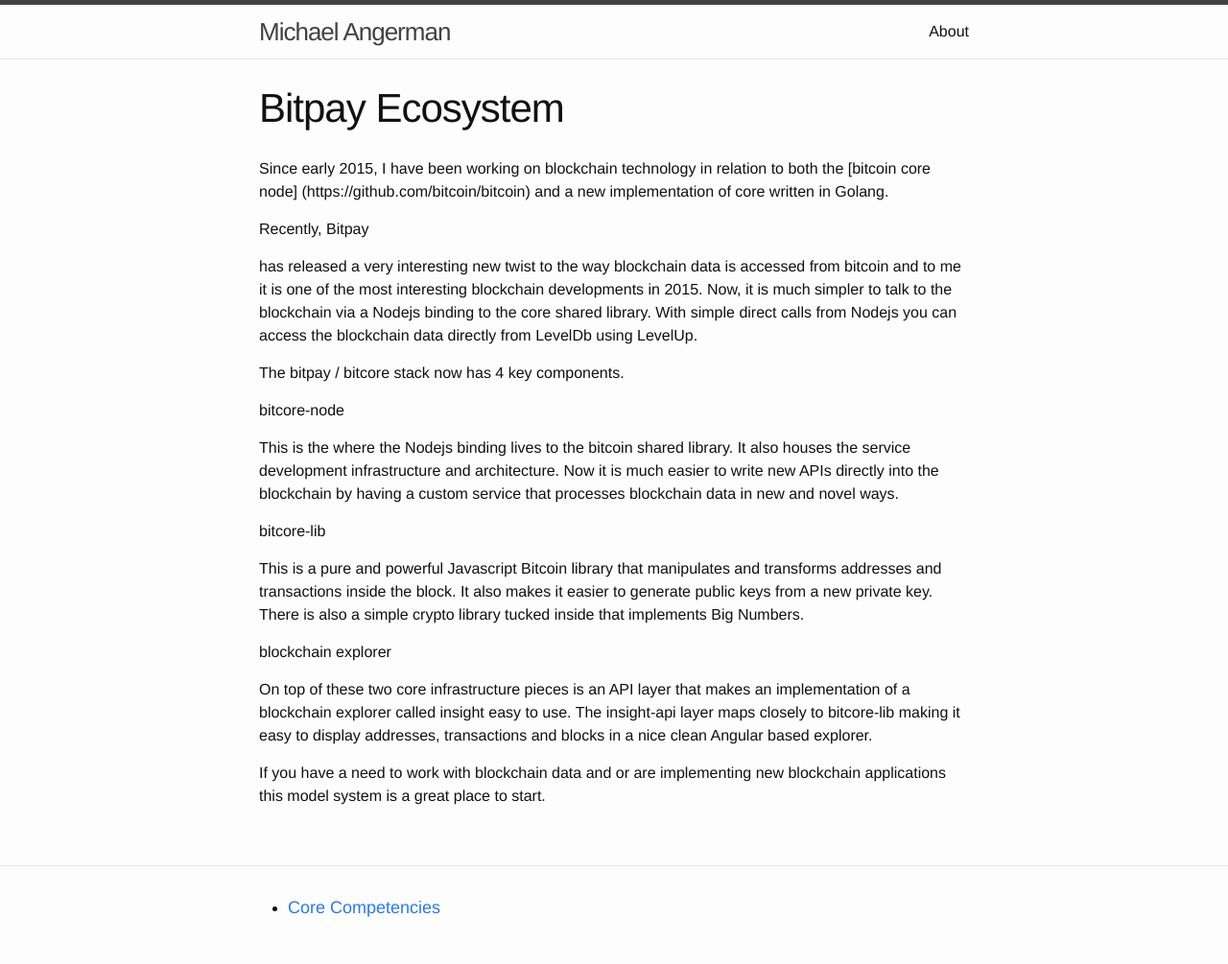
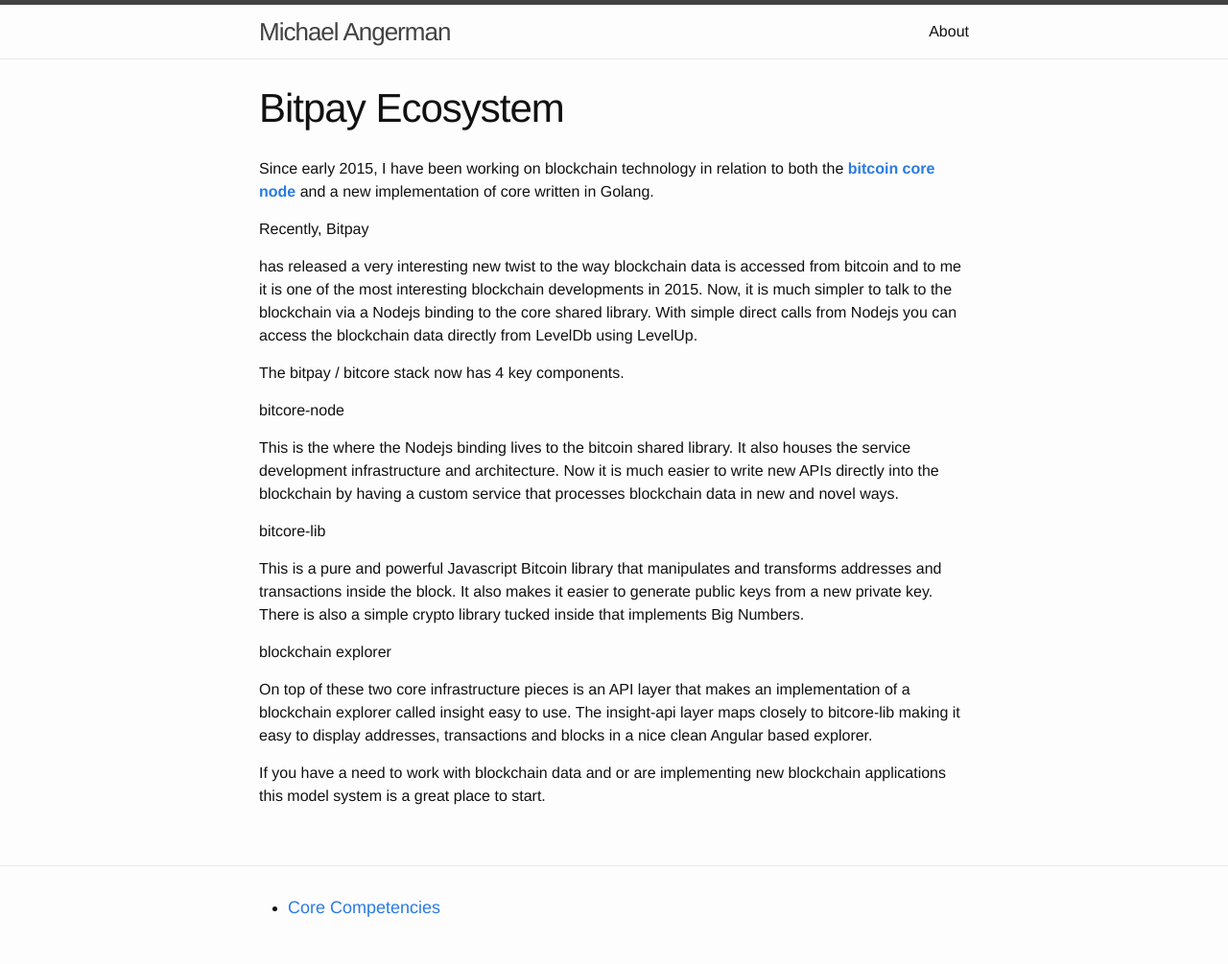
Before and after one commit to angermanmichael/link16, a Jekyll site: the page built from _posts/2015-11-13-bp.md, in a window 1280 px wide. Shown: the whole page at 96% size. Built offline with Jekyll 4.4.1, drawn with Linux system fonts in a browser that asks for light colours; Markdown is read by kramdown in place of the engine named in the settings.

Commit message:
update bp

```diff
--- a/_posts/2015-11-13-bp.md
+++ b/_posts/2015-11-13-bp.md
@@ -5,8 +5,7 @@ categories: coverletter
 ---
 
 Since early 2015, I have been working on blockchain technology in relation to both the
-[bitcoin core node]
-(https://github.com/bitcoin/bitcoin)
+**[bitcoin core node](https://github.com/bitcoin/bitcoin)**
 and a new implementation of core written in
 Golang.
 
```
